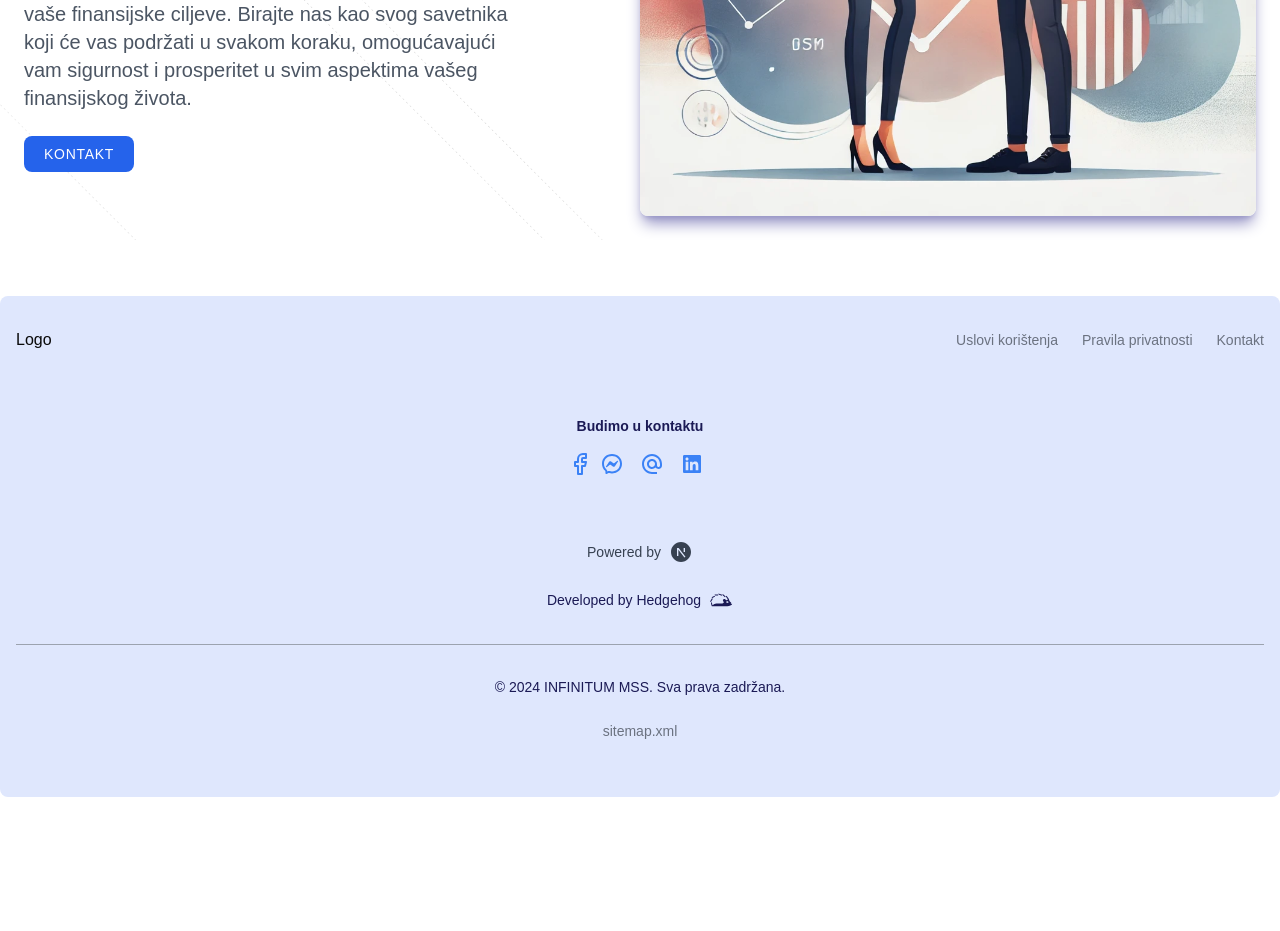
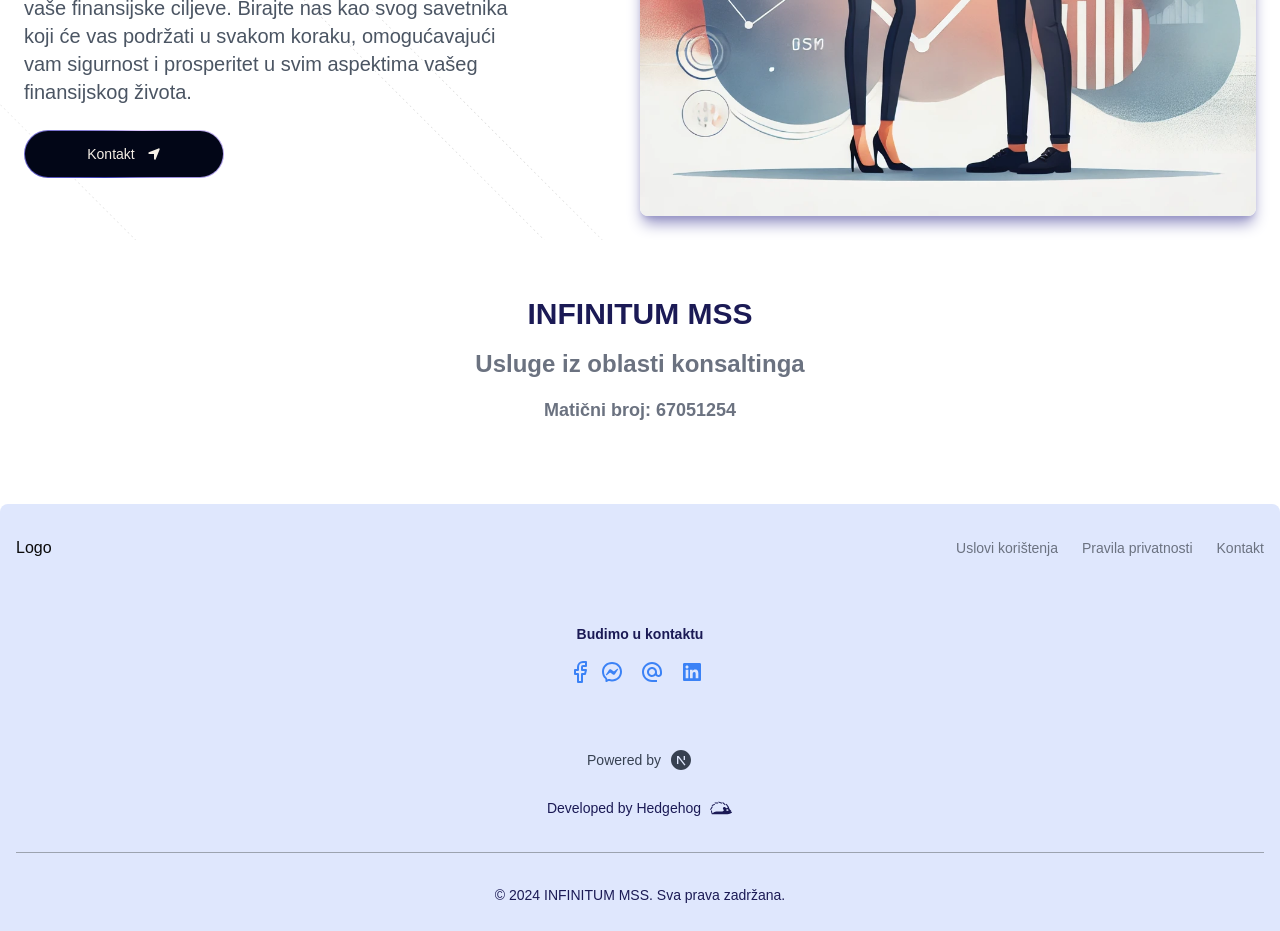
Before and after one commit to darkohedgehog/kreditni-savetnik, a Next.js app: page /o-nama in a window 1280 px wide. Shown: the part 560-1491 px from the top of the page. Before the commit the page ends 1373 px from the top, so only its background shows below. Built offline with nearby package versions, Linux system fonts and the light colour scheme.

Commit message:
"Updated AboutUs component: added Link component, replaced button with custom button component, and added new section with company information"

```diff
--- a/src/components/about/AboutUs.tsx
+++ b/src/components/about/AboutUs.tsx
@@ -1,9 +1,11 @@
 import Image from 'next/image'
+import Link from 'next/link'
 import React from 'react'
+import { FaLocationArrow } from "react-icons/fa6";
+
 
 const AboutUs = () => {
   return (
-
  <>
     <div className="container px-6 py-16 mx-auto">
         <div className="items-center lg:flex">
@@ -15,8 +17,15 @@ const AboutUs = () => {
 
                     <p className="mt-3 text-gray-600 dark:text-gray-400 text-xl">
                     Sa više od 15 godina iskustva u bankarskom sektoru i finansijama, naš tim predstavlja pouzdanog partnera koji Vam može pomoći da prođete kroz složene finansijske izazove. Naš pristup je usmeren na razumevanje Vaših individualnih potreba i pružanje prilagođenih rešenja koja će povećati vaš finansijski potencijal. Kroz kombinaciju stručnosti, posvećenosti i inovativnih tehnologija, posvećeni smo tome da vam pomognemo da ostvarite vaše finansijske ciljeve. Birajte nas kao svog savetnika koji će vas podržati u svakom koraku, omogućavajući vam sigurnost i prosperitet u svim aspektima vašeg finansijskog života.</p>
-
-                    <button className="w-full px-5 py-2 mt-6 text-sm tracking-wider text-white uppercase transition-colors duration-300 transform bg-blue-600 rounded-lg lg:w-auto hover:bg-blue-500 focus:outline-none focus:bg-blue-500">Kontakt</button>
+                    <Link href={'/kontakt'}>
+                    <button className="relative inline-flex h-12 w-[200px] overflow-hidden rounded-full p-[1px] focus:outline-none focus:ring-2 focus:ring-slate-400 focus:ring-offset-2 focus:ring-offset-slate-50 mt-6    ">
+                    <span className="absolute inset-[-1000%] animate-[spin_2s_linear_infinite] bg-[conic-gradient(from_90deg_at_50%_50%,#E2CBFF_0%,#393BB2_50%,#E2CBFF_100%)]" />
+                    <span className="inline-flex h-full w-full cursor-pointer items-center justify-center rounded-full bg-slate-950 px-3 py-1 text-sm font-medium text-accentwhite dark:text-darkblue backdrop-blur-3xl gap-3">
+                     Kontakt
+                     <FaLocationArrow />
+                    </span>
+                    </button>
+                    </Link>
                 </div>
             </div>
 
@@ -30,6 +39,17 @@ const AboutUs = () => {
                 priority/>
             </div>
         </div>
+        <div className='flex items-center justify-center flex-col mt-20 gap-4'>
+           <h1 className='text-2xl lg:text-3xl font-bold text-purple dark:text-accentblue'>
+            INFINITUM MSS
+           </h1>
+           <p className='text-xl lg:text-2xl font-semibold text-gray-500 dark:text-darkblue'>
+            Usluge iz oblasti konsaltinga
+            </p>
+           <p className='text-lg font-semibold text-gray-500 dark:text-darkblue'>
+            Matični broj: 67051254
+           </p>
+        </div>
     </div>
 </>
 
```
